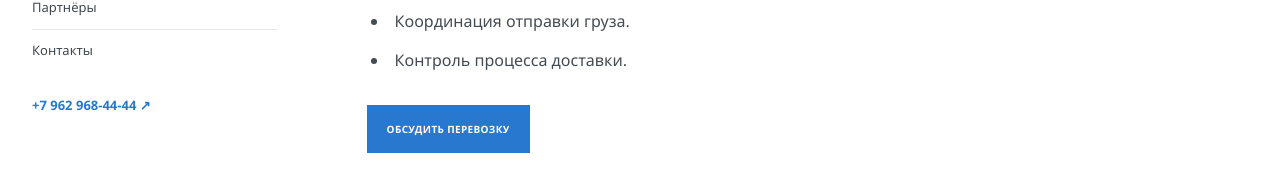
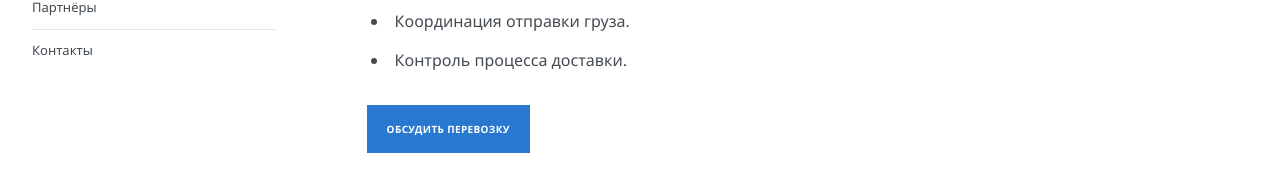
Before and after one commit to Viktor1495/megatonexport, a plain HTML site: page services/air.html in a window 1280 px wide. Shown: the part 990-1175 px from the top of the page. Drawn offline with Linux system fonts and the light colour scheme.

Commit message:
Add files via upload

```diff
--- a/services/air.html
+++ b/services/air.html
@@ -50,7 +50,6 @@
   <aside class="inner-sidebar">
    <span class="eyebrow">НАВИГАЦИЯ</span>
    <a href="dangerous.html">Опасные грузы</a><a href="road.html">Автомобильные перевозки</a><a href="sea.html">Морские перевозки</a><a href="rail.html">Железнодорожные перевозки</a><a href="air.html" class="is-active" aria-current="page">Авиаперевозки</a><a href="multimodal.html">Мультимодальные перевозки</a><a href="customs.html">Таможенное оформление</a><a href="outsourcing.html">Аутсорсинг</a><a href="partners.html">Партнёры</a><a href="contacts.html">Контакты</a>
-   <a class="inner-sidebar__phone" href="tel:+79629684444">+7 962 968-44-44 ↗</a>
   </aside>
   <article class="inner-article"><h2>Авиаперевозки</h2>
 
```
Also changed, not shown: services/contacts.html (+0 -1 lines), services/customs.html (+0 -1 lines), services/dangerous.html (+0 -1 lines), services/multimodal.html (+0 -1 lines), services/outsourcing.html (+0 -1 lines), services/partners.html (+0 -1 lines), services/rail.html (+0 -1 lines), services/road.html (+0 -1 lines), services/sea.html (+0 -1 lines).
